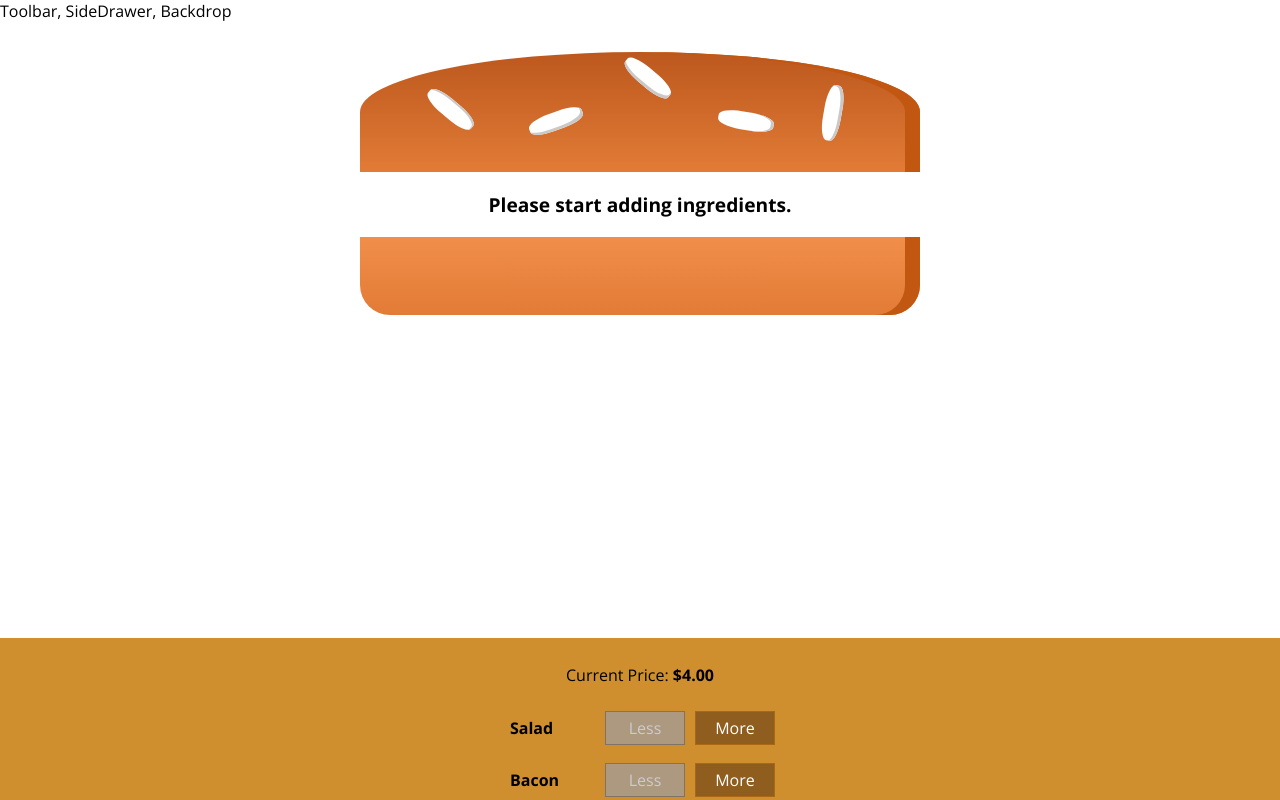
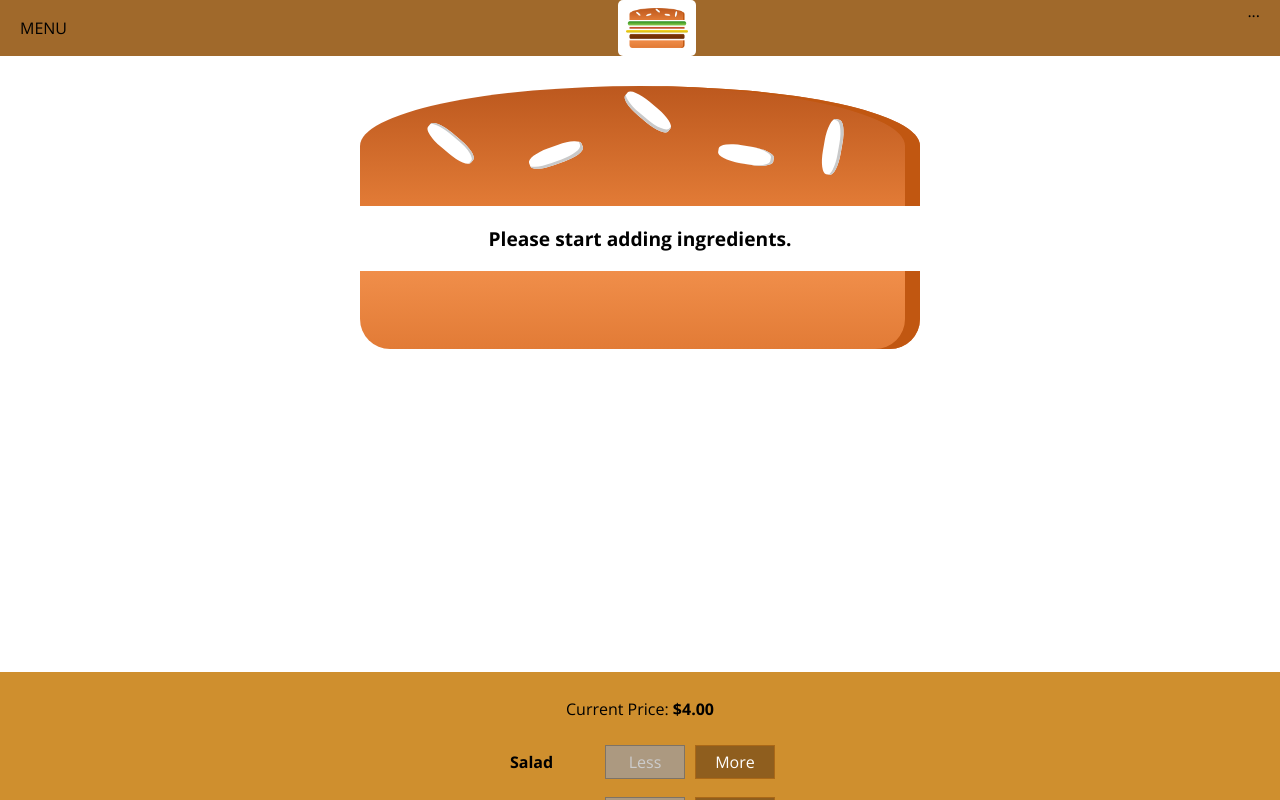
Before and after one commit to OscarKodes/burger-builder-3.0, a React (Create React App) app: page / in a window 1280 px wide. Shown: the top 800 px of the page. Built offline with nearby package versions, Linux system fonts and the light colour scheme.

Commit message:
Create basic navigation with Logo component

```diff
--- a/src/components/Burger/OrderSummary/OrderSummary.js
+++ b/src/components/Burger/OrderSummary/OrderSummary.js
@@ -22,6 +22,7 @@
             <ul>
                 {ingredientSummary}
             </ul>
+            <p><strong>Total Price: ${props.price.toFixed(2)}</strong></p>
             <p>Continue to checkout?</p>
             <Button
                 clicked={props.togglePurchase}
--- a/src/components/Layout/Layout.js
+++ b/src/components/Layout/Layout.js
@@ -1,10 +1,11 @@
 import React from "react";
 import classes from "./Layout.module.css";
+import Toolbar from "../Navigation/Toolbar/Toolbar";
 
 const layout = (props) => (
 
     <React.Fragment>
-        <div>Toolbar, SideDrawer, Backdrop</div>
+        <Toolbar/>
         <main className={classes.Content}>
             {props.children}
         </main>
--- a/src/components/Layout/Layout.module.css
+++ b/src/components/Layout/Layout.module.css
@@ -1,3 +1,3 @@
 .Content {
-    margin-top: 16px;
+    margin-top: 72px;
 }
--- /dev/null
+++ b/src/components/Logo/Logo.js
@@ -0,0 +1,11 @@
+import React from "react";
+import burgerLogo from "../../assets/images/burger-logo.png";
+import classes from "./Logo.module.css";
+
+const logo = (props) => (
+    <div className={classes.Logo}>
+        <img src={burgerLogo} alt="MyBurger" />
+    </div>
+);
+
+export default logo;
--- /dev/null
+++ b/src/components/Logo/Logo.module.css
@@ -0,0 +1,11 @@
+.Logo {
+    background-color: white;
+    padding: 8px;
+    height: 100%;
+    box-sizing: border-box;
+    border-radius: 5px;
+}
+
+.Logo img {
+    height: 100%;
+}
--- /dev/null
+++ b/src/components/Navigation/Toolbar/Toolbar.js
@@ -0,0 +1,15 @@
+import React from "react";
+import classes from "./Toolbar.module.css";
+import Logo from "../../Logo/Logo";
+
+const toolbar = (props) => (
+    <header className={classes.Toolbar}>
+        <div>MENU</div>
+        <Logo/>
+        <nav>
+            ...
+        </nav>
+    </header>
+);
+
+export default toolbar;
--- /dev/null
+++ b/src/components/Navigation/Toolbar/Toolbar.module.css
@@ -0,0 +1,28 @@
+.Toolbar {
+    height: 56px;
+    width: 100%;
+    position: fixed;
+    top: 0;
+    left: 0;
+    background-color: rgb(160, 105, 43);
+    display: flex;
+    justify-content: space-between;
+    align-items: center;
+    padding: 0 20px;
+    box-sizing: border-box;
+    z-index: 90;
+}
+
+.Toolbar nav {
+    height: 100%;
+}
+
+.Logo {
+    height: 80%;
+}
+
+@media (max-width: 499px) {
+    .DesktopOnly {
+        display: none;
+    }
+}
--- a/src/containers/BurgerBuilder/BurgerBuilder.js
+++ b/src/containers/BurgerBuilder/BurgerBuilder.js
@@ -85,7 +85,8 @@
                     <OrderSummary
                         ingredients={this.state.ingredients}
                         togglePurchase={this.togglePurchaseHandler}
-                        purchaseContinue={this.purchaseContinueHandler} />
+                        purchaseContinue={this.purchaseContinueHandler}
+                        price={this.state.totalPrice} />
                 </Modal>
                 <Burger ingredients={this.state.ingredients} />
                 <BuildControls
```
Also changed, not shown: src/assets/images/burger-logo.png (added).
